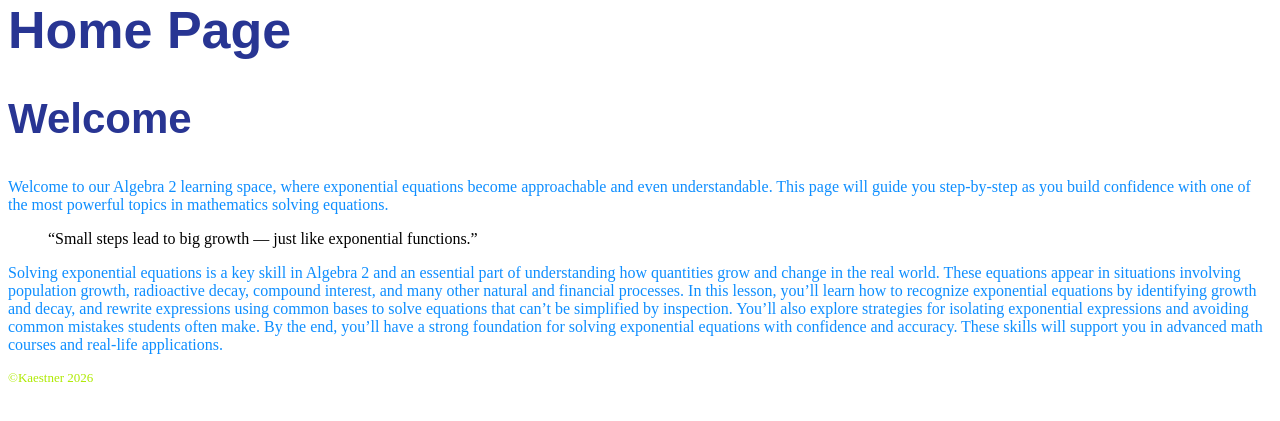
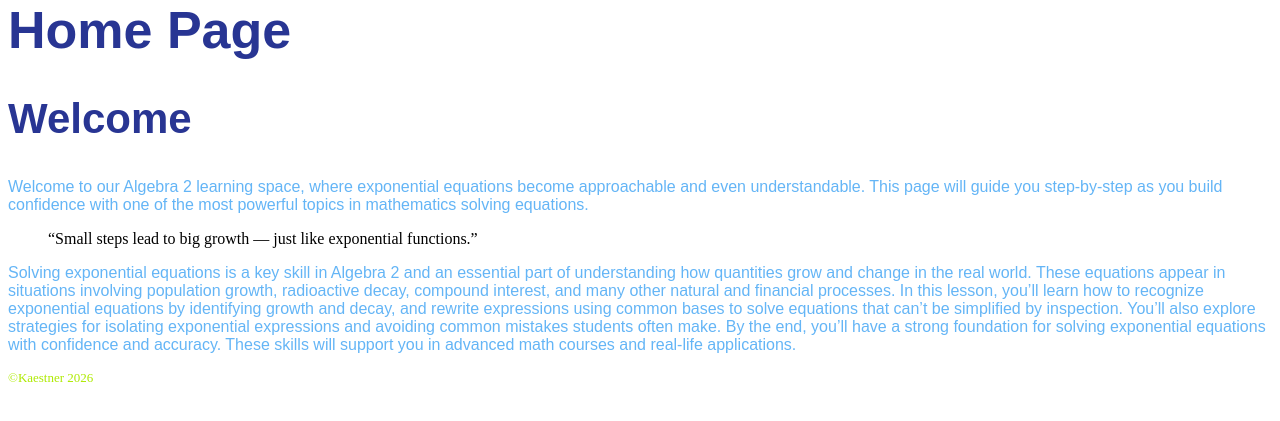
Before and after one commit to bmkxcf/bmkxcf.github.io, a PHP site: page / in a window 1280 px wide. Shown: the part 35-456 px from the top of the page. Run offline with PHP 8.4, Linux system fonts and the light colour scheme.

Commit message:
Update style.css

```diff
--- a/webdevelopment/style.css
+++ b/webdevelopment/style.css
@@ -1,7 +1,7 @@
 h1{
      color:#283593;
-    font-size: 52px;
-    font-family: 'Montserrat', sans-serif;
+     font-size: 52px;
+     font-family: 'Montserrat', sans-serif;
   }
 h2{
     color:#283593;
@@ -9,8 +9,9 @@ h2{
     font-family: 'Montserrat', sans-serif;
   }
 p{
-    color:rgb(14, 142, 255);
+    color:#64B5F6;
     font-size: 16px;
+    font-family: 'Montserrat', sans-serif;
  }
 div{
     color:rgb(174,234,0);
```
